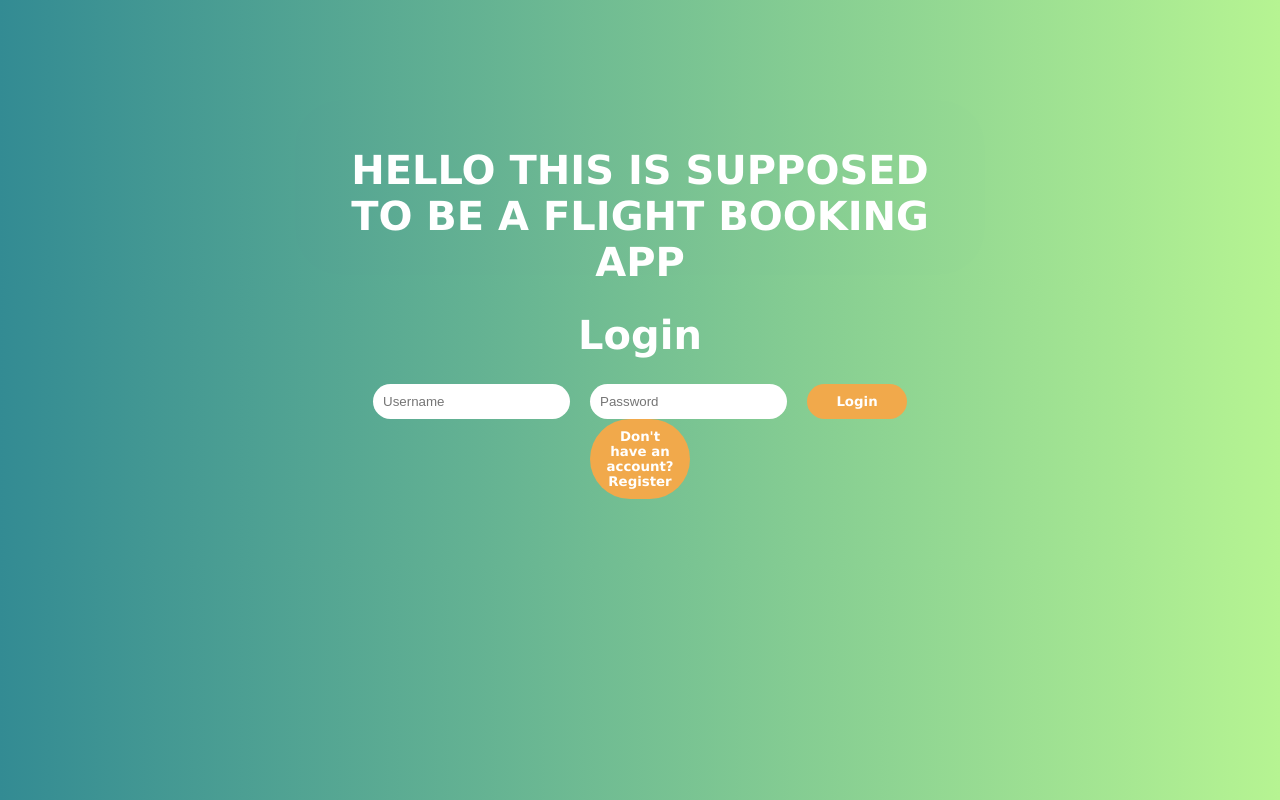
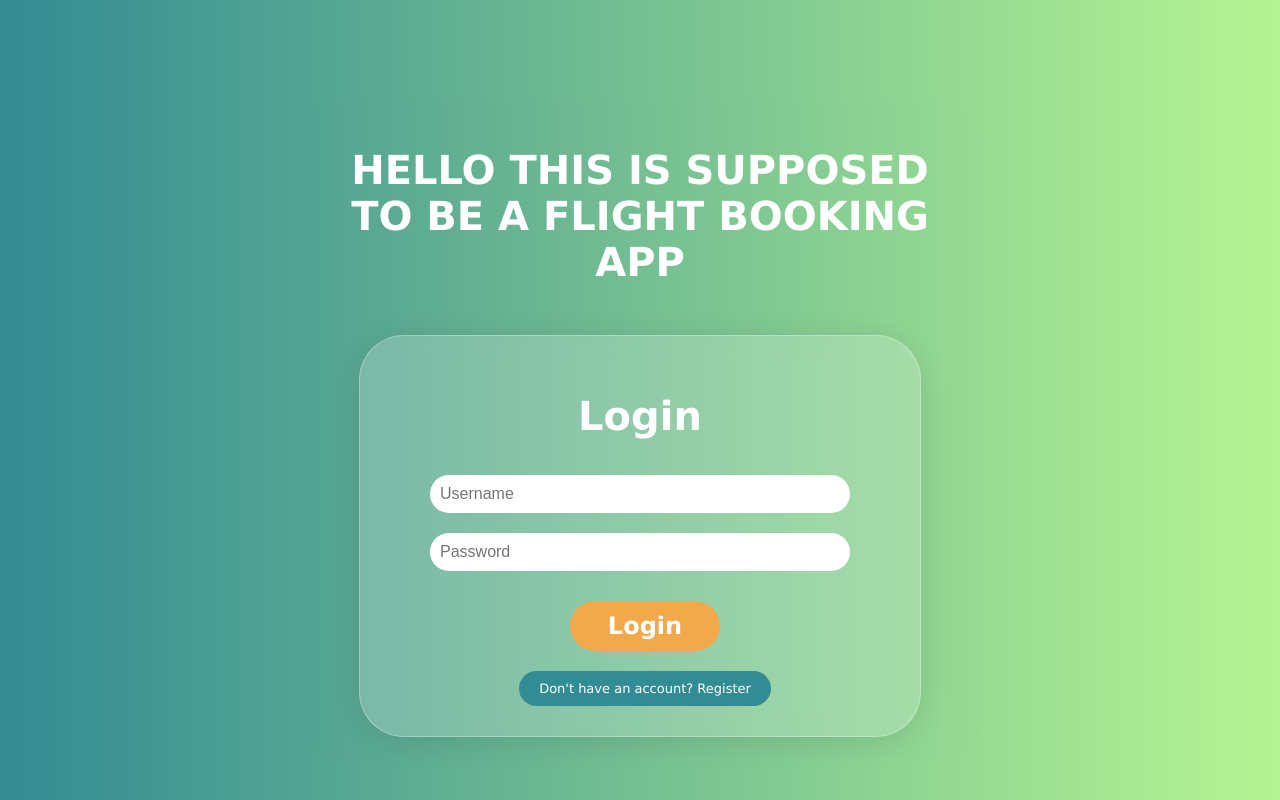
Before and after one commit to davzzd/Flight_Booking, a React (Vite) app in the folder client/vite-project/: page /login in a window 1280 px wide. Built offline with nearby package versions, Linux system fonts and the light colour scheme.

Commit message:
version 5.4
updated css

```diff
--- a/client/vite-project/src/App.css
+++ b/client/vite-project/src/App.css
@@ -1,3 +1,120 @@
+/* General styling */
+body {
+  background: linear-gradient(to left, rgb(182, 244, 146), rgb(51, 139, 147));
+  margin: 0;
+  font-family: Verdana, sans-serif;
+}
+
+.App {
+  text-align: center;
+  background-color: rgba(12, 15, 184, 0.005);
+  margin: 0 auto;
+  color: white;
+  border-radius: 45px;
+  padding: 20px;
+  width: 650px;
+  min-height: 300px;
+  margin-top: 100px;
+  font-size: 20px;
+  font-weight: bold;
+}
+
+/* Container for login and registration */
+.Login, .Register {
+  margin-top: 50px;
+  padding: 30px;
+  background: rgba(255, 255, 255, 0.2); /* Translucent background */
+  border-radius: 45px;
+  width: 80%;
+  margin-left: auto;
+  margin-right: auto;
+  max-width: 500px;
+  box-shadow: 0 4px 30px rgba(0, 0, 0, 0.1); /* Soft shadow for depth */
+  backdrop-filter: blur(10px); /* For a blurred glass-like effect */
+  -webkit-backdrop-filter: blur(10px); /* For Safari support */
+  border: 1px solid rgba(255, 255, 255, 0.3); /* Optional: subtle border */
+}
+
+/* Input styling */
+input {
+  border-radius: 45px;
+  border: none;
+  padding: 10px;
+  margin: 10px;
+  width: 80%;
+  font-size: 16px;
+  outline: none;
+}
+
+.reg{
+  border-radius: 45px;
+  border: none;
+  font-family: Verdana, sans-serif;
+  color: white;
+  background-color:  rgb(51, 139, 147);
+  padding: 10px 20px;
+  margin-top: 20px;
+  margin-left: 10px;
+  font-weight: lighter;
+  font-size: small;
+  cursor: pointer;
+  transition: all 0.3s ease;
+}
+
+.submit{
+  height: 50px;
+  width: 150px;
+  font-size: larger;
+}
+
+/* Button styling */
+button {
+  border-radius: 45px;
+  border: none;
+  font-family: Verdana, sans-serif;
+  color: white;
+  background-color: rgb(241, 169, 75);
+  padding: 10px 20px;
+  margin-top: 20px;
+  margin-left: 10px;
+  font-weight: bold;
+  cursor: pointer;
+  transition: all 0.3s ease;
+}
+
+button:hover {
+  background-color: rgb(255, 146, 3);
+  transform: scale(1.05);
+}
+
+button:active {
+  background-color: rgb(223, 94, 2);
+  color: rgb(255, 224, 209);
+}
+
+button:visited {
+  background-color: rgb(255, 255, 255);
+  color: rgb(157, 117, 237);
+}
+
+/* Responsive Design */
+@media (max-width: 768px) {
+  .App {
+    width: 90%;
+  }
+
+  .Login, .Register {
+    width: 90%;
+    padding: 15px;
+  }
+
+  button {
+    width: 100%;
+  }
+}
+
+
+/*
 .App {
 
   text-align: center;
@@ -60,3 +177,4 @@ input{
   padding: 10px;
   margin-right: 20px;
 }
+*/
--- a/client/vite-project/src/Login.jsx
+++ b/client/vite-project/src/Login.jsx
@@ -23,14 +23,19 @@ const Login = () => {
         password,
         firstName,
         lastName,
-        country,   // Add country to the request
+        country,
       });
-      alert(res.data.message);
+      alert(res.data.message);  // Display success or error message from the server
     } catch (error) {
-      console.error("Registration failed", error);
-      alert("Registration failed, please try again.");
+      if (error.response && error.response.data.message) {
+        // Show specific error message returned by the backend
+        alert(error.response.data.message);
+      } else {
+        alert("Registration failed, please try again.");
+      }
     }
   };
+
 
   // Handle Login
   const handleLogin = async (e) => {
@@ -48,7 +53,7 @@ const Login = () => {
   };
 
   return (
-    <div>
+    <div className="Register">
       <h1>{isLogin ? "Login" : "Register"}</h1>
       <form onSubmit={isLogin ? handleLogin : handleRegister}>
         <input
@@ -90,9 +95,9 @@ const Login = () => {
             />
           </>
         )}
-        <button type="submit">{isLogin ? "Login" : "Register"}</button>
+        <button className="submit" type="submit">{isLogin ? "Login" : "Register"}</button>
       </form>
-      <button onClick={toggleLoginRegister}>
+      <button className="reg" onClick={toggleLoginRegister}>
         {isLogin ? "Don't have an account? Register" : "Already have an account? Login"}
       </button>
     </div>
```
Also changed, not shown: 1 other file (tests, documents, lock files or other folders).
